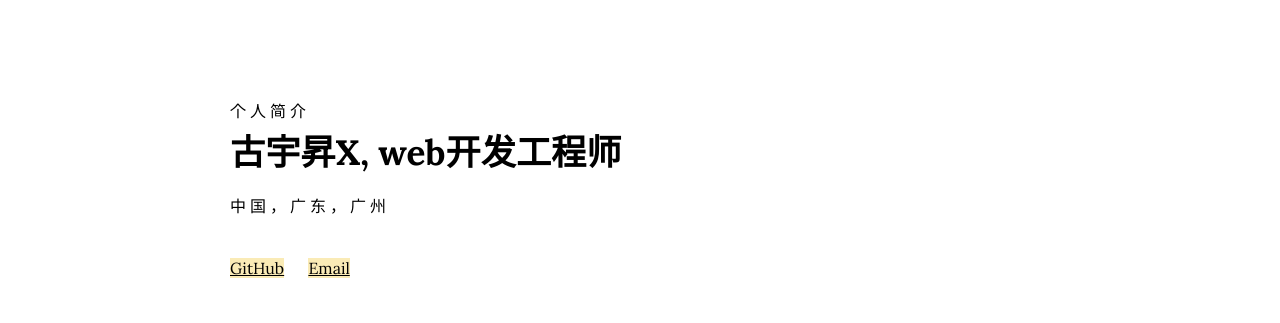
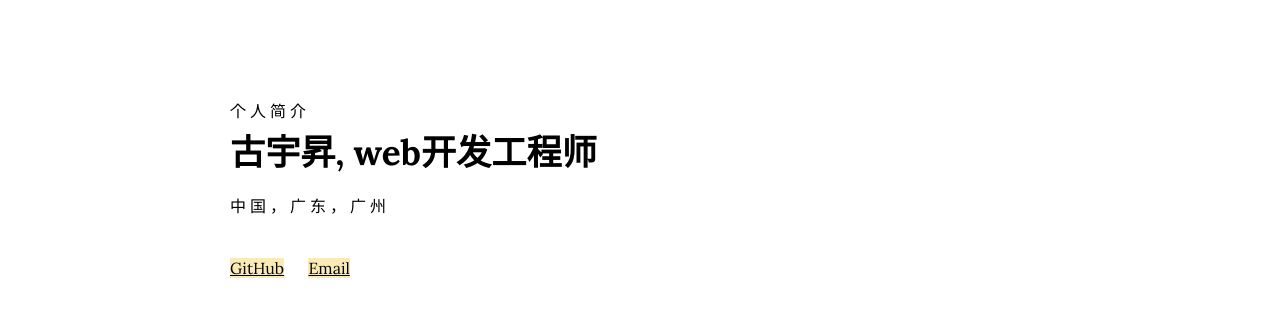
Before and after one commit to soragu/resume, a Jekyll site: the page built from index.html, in a window 1280 px wide. Shown: the top 323 px of the page. Built offline with Jekyll 4.4.1, drawn with Linux system fonts in a browser that asks for light colours.

```diff
--- a/_config.yml
+++ b/_config.yml
@@ -3,7 +3,7 @@
 # Site settings
 title: Cruze Resume
 email: soragu@domain.com
-name: 古宇昇X
+name: 古宇昇
 job: web开发工程师
 location: 中国，广东，广州
 github_username: soragu
```
